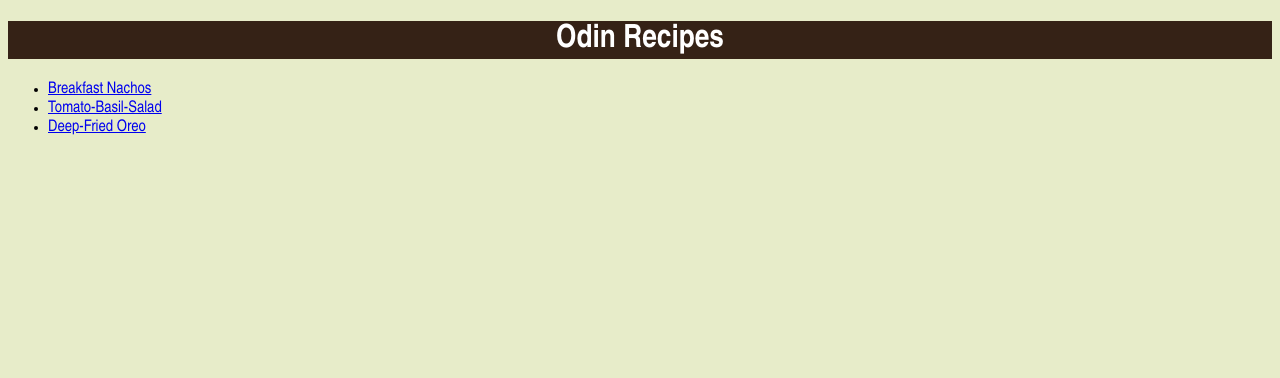
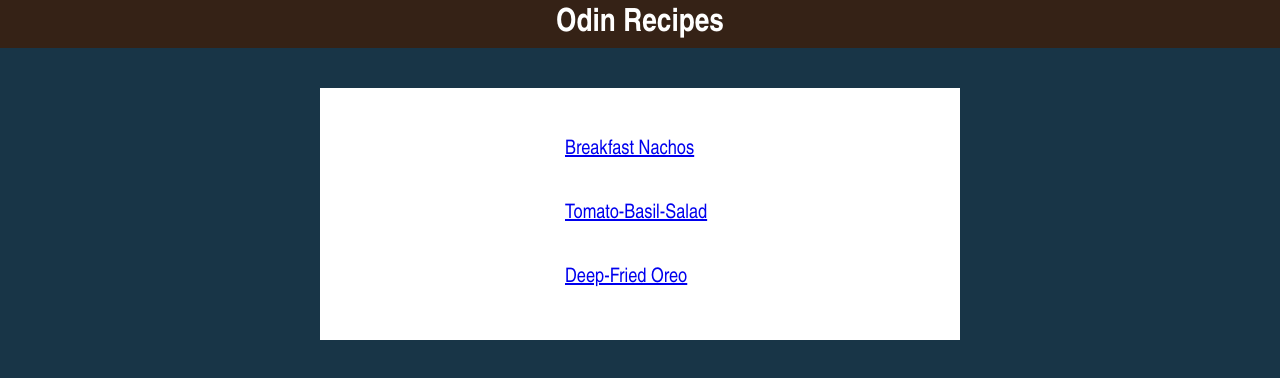
Before and after one commit to Oliver-asm/odin-recipes, a plain HTML site: page index.html in a window 1280 px wide. Drawn offline with Linux system fonts and the light colour scheme.

Commit message:
Add new styles to homepage and edit some features of other pages

```diff
--- a/index.html
+++ b/index.html
@@ -6,12 +6,12 @@
     <title>Odin Recipes</title>
     <link rel="stylesheet" href="./styles.css">
 </head>
-<body>
+<body class="homepage-body">
     <h1>Odin Recipes</h1>
-    <ul>
-        <li><a href="./recipes/breakfast_nachos.html">Breakfast Nachos</a></li>
-        <li><a href="./recipes/tomato_basil_salad.html">Tomato-Basil-Salad</a></li>
-        <li><a href="./recipes/deep-fried_oreos.html">Deep-Fried Oreo</a></li>
+    <ul class="references">
+        <li class="index-li"><a href="./recipes/breakfast_nachos.html">Breakfast Nachos</a></li>
+        <li class="index-li"><a href="./recipes/tomato_basil_salad.html">Tomato-Basil-Salad</a></li>
+        <li class="index-li"><a href="./recipes/deep-fried_oreos.html">Deep-Fried Oreo</a></li>
     </ul>
 
 </body>
--- a/styles.css
+++ b/styles.css
@@ -1,12 +1,15 @@
 * {
     font-family: 'Arial Narrow', Arial, sans-serif;
     font-weight: normal;
+    box-sizing: border-box;
+    margin: 0;
 }
 
 h1 {
     text-align: center;
     background-color: rgb(53, 34, 22);
     color: white;
+    padding: 5px;
 }
 
 h1,
@@ -24,3 +27,32 @@ img {
     height: auto;
     width: 100%;
 }
+
+/* Homepage styles */
+
+li,
+p,
+h2,
+h3 {
+    margin: 5px;
+}
+
+
+
+.homepage-body {
+    background-color: rgb(24, 53, 71);
+}
+
+.references {
+    width: 50%;
+    margin: 40px auto;
+    background-color: #ffffff;
+    padding: 10px;
+}
+
+.index-li {
+    margin: 40px auto;
+    display: block;
+    width: 150px;
+    font-size: 20px;
+}
```
